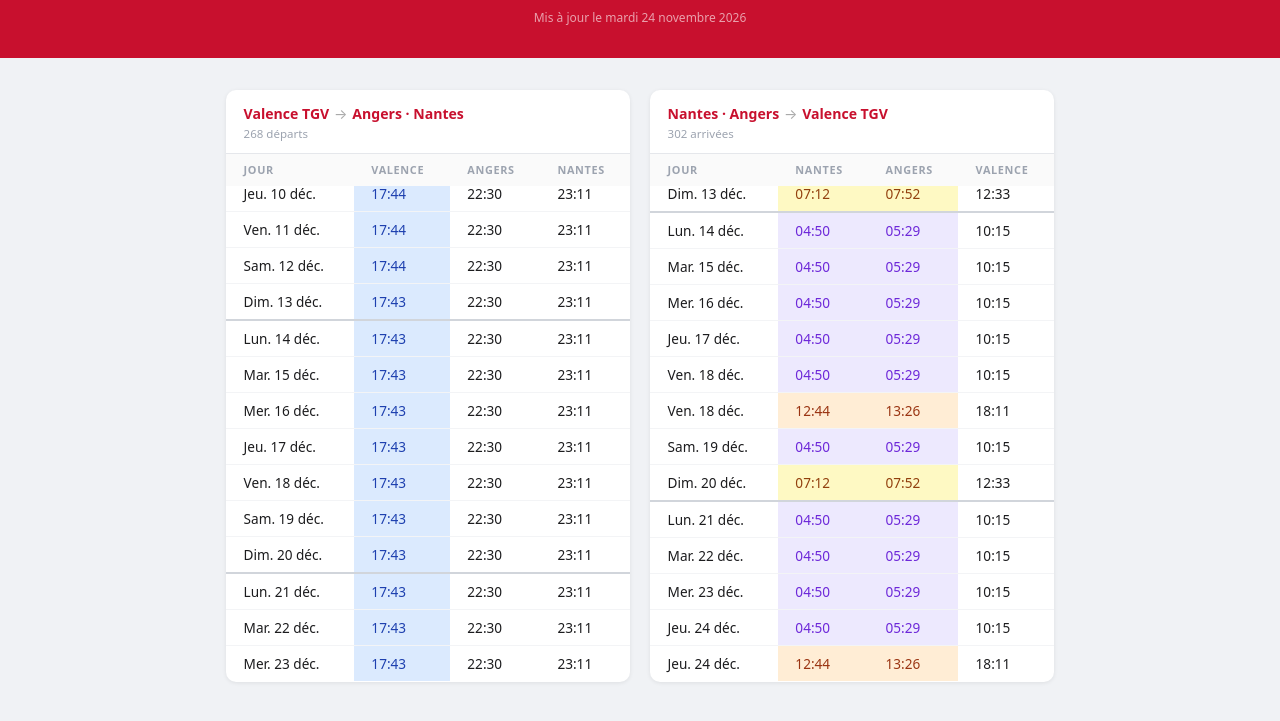
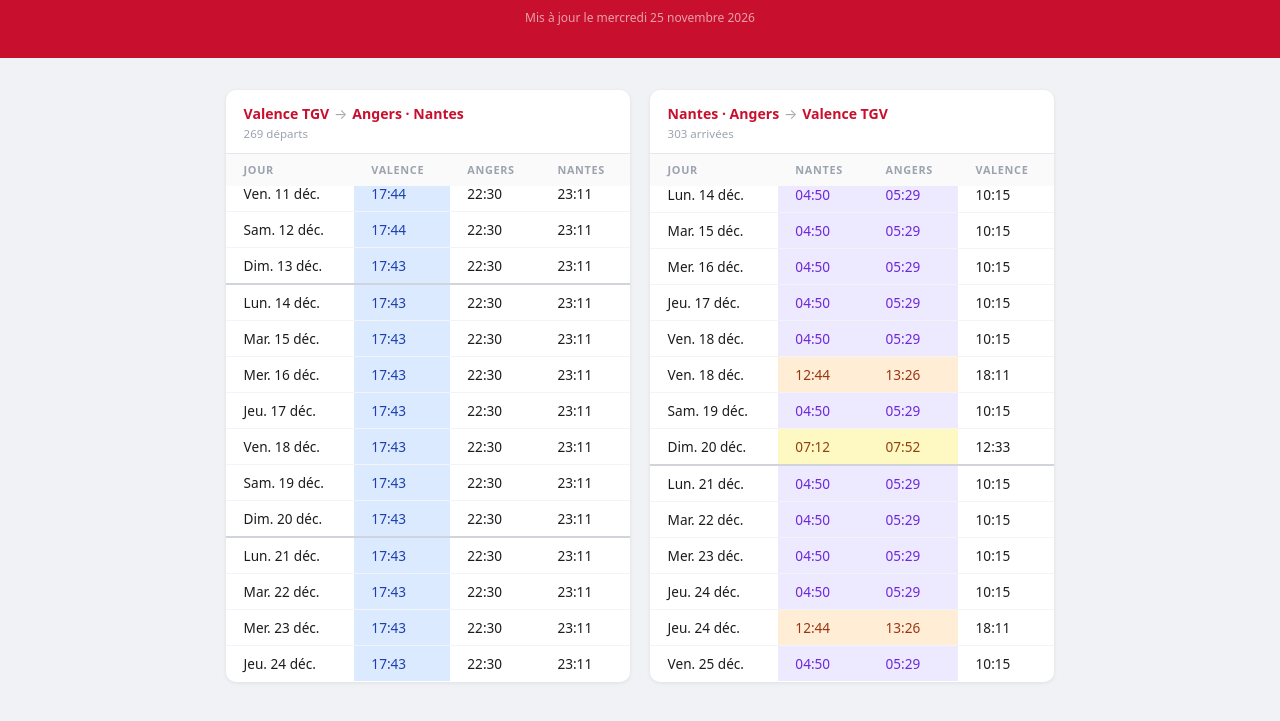
Before and after one commit to pcreux/trains-direct-valence-nantes, a plain HTML site: page index.html in a window 1280 px wide. Shown: the part 101-822 px from the top of the page. Drawn offline with Linux system fonts and the light colour scheme.

Commit message:
Update schedule 2026-11-25

```diff
--- a/index.html
+++ b/index.html
@@ -103,13 +103,13 @@
     <header>
       <h1>🚄 Trains directs</h1>
       <p class="subtitle">Valence TGV ↔ Angers · Nantes</p>
-      <p class="updated">Mis à jour le mardi 24 novembre 2026</p>
+      <p class="updated">Mis à jour le mercredi 25 novembre 2026</p>
     </header>
     <main>
     <section class="card">
       <div class="card-header">
         <div class="card-title">Valence TGV <span class="arrow">→</span> Angers · Nantes</div>
-        <div class="count">268 départs</div>
+        <div class="count">269 départs</div>
       </div>
       <div class="table-scroll">
         <table>
@@ -385,6 +385,7 @@
             <tr class="week-start"><td>Lun. 21 déc.</td><td class="time t-soir">17:43</td><td class="time">22:30</td><td class="time">23:11</td></tr>
             <tr><td>Mar. 22 déc.</td><td class="time t-soir">17:43</td><td class="time">22:30</td><td class="time">23:11</td></tr>
             <tr><td>Mer. 23 déc.</td><td class="time t-soir">17:43</td><td class="time">22:30</td><td class="time">23:11</td></tr>
+            <tr><td>Jeu. 24 déc.</td><td class="time t-soir">17:43</td><td class="time">22:30</td><td class="time">23:11</td></tr>
           </tbody>
         </table>
       </div>
@@ -393,7 +394,7 @@
     <section class="card">
       <div class="card-header">
         <div class="card-title">Nantes · Angers <span class="arrow">→</span> Valence TGV</div>
-        <div class="count">302 arrivées</div>
+        <div class="count">303 arrivées</div>
       </div>
       <div class="table-scroll">
         <table>
@@ -703,6 +704,7 @@
             <tr><td>Mer. 23 déc.</td><td class="time t-nuit">04:50</td><td class="time t-nuit">05:29</td><td class="time">10:15</td></tr>
             <tr><td>Jeu. 24 déc.</td><td class="time t-nuit">04:50</td><td class="time t-nuit">05:29</td><td class="time">10:15</td></tr>
             <tr><td>Jeu. 24 déc.</td><td class="time t-apm">12:44</td><td class="time t-apm">13:26</td><td class="time">18:11</td></tr>
+            <tr><td>Ven. 25 déc.</td><td class="time t-nuit">04:50</td><td class="time t-nuit">05:29</td><td class="time">10:15</td></tr>
           </tbody>
         </table>
       </div>
```
Also changed, not shown: 1 other file.
